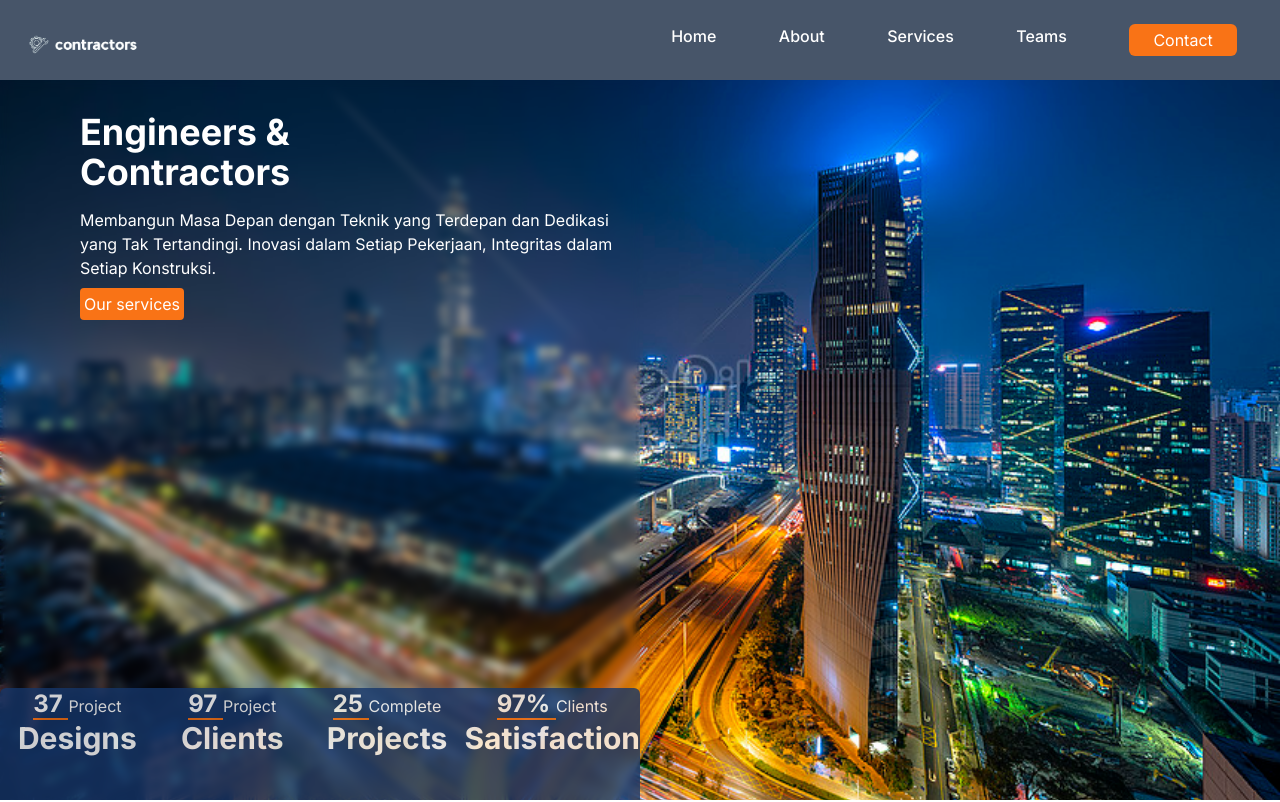
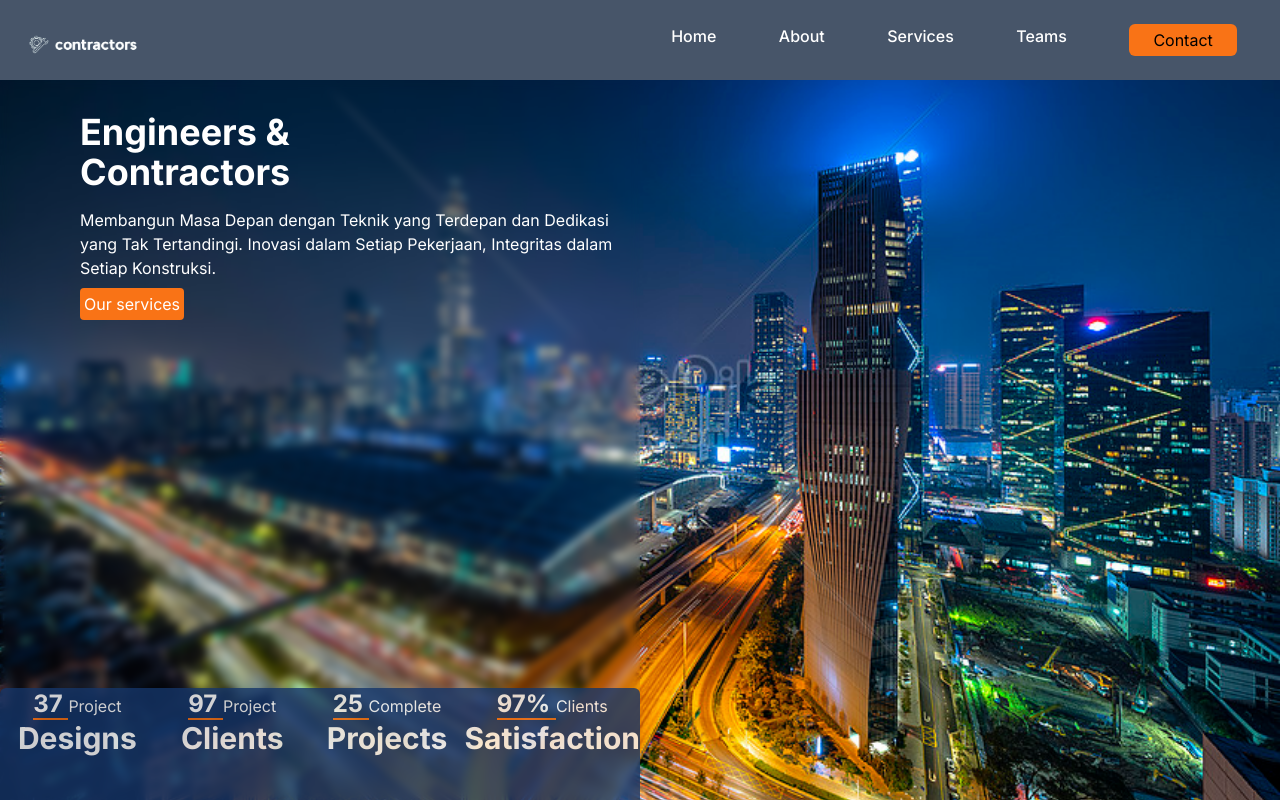
Before and after one commit to Abelakmal/pwd-companyProfile, a Next.js app: page / in a window 1280 px wide. Shown: the top 802 px of the page. Built offline with nearby package versions, Linux system fonts and the light colour scheme.

Commit message:
fix aksebility nav

```diff
--- a/app/components/Navbar.js
+++ b/app/components/Navbar.js
@@ -33,7 +33,7 @@ const Navbar = () => {
               Teams
             </Link>
           </li>
-          <li className='bg-orange-500 px-6 py-1 rounded-md hover:bg-orange-600'>
+          <li className='bg-orange-500 px-6 py-1 rounded-md hover:bg-orange-600 text-black'>
             <Link href='/contact' >
               Contact
             </Link>
```
